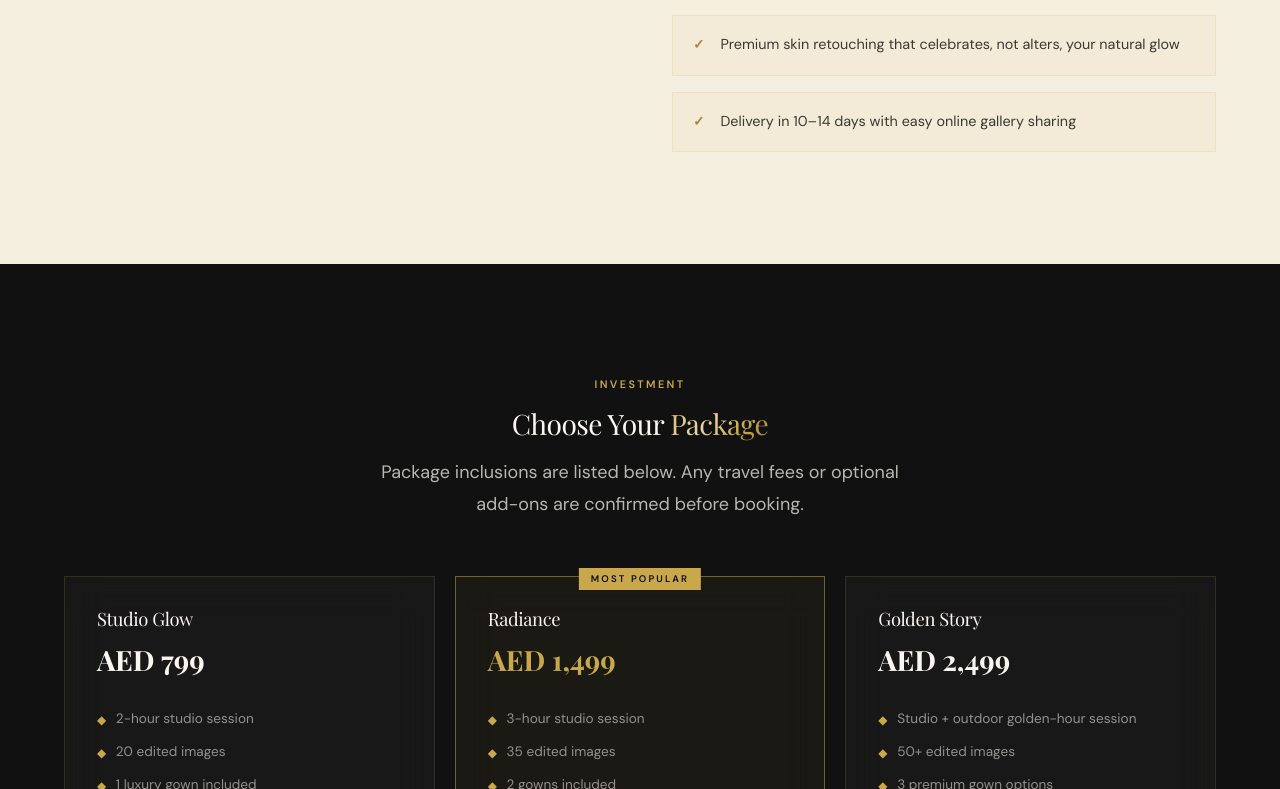
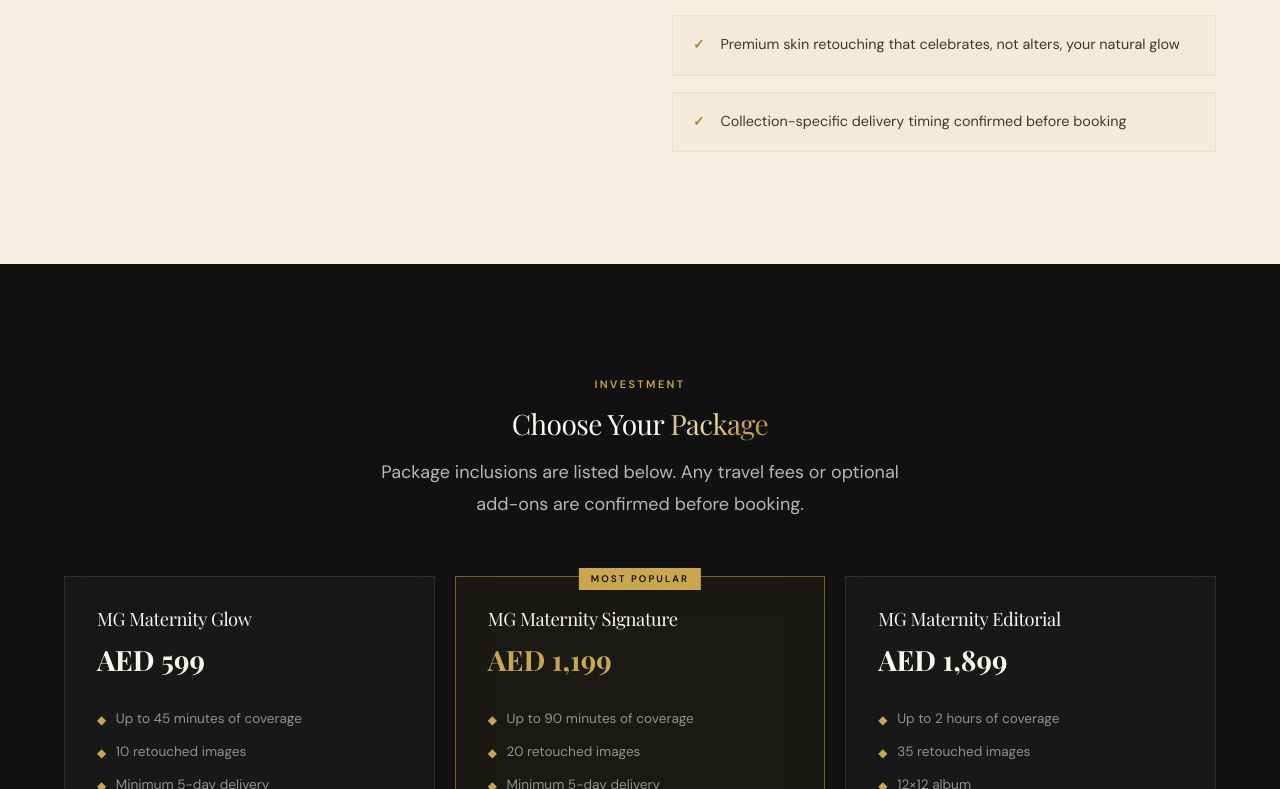
Before and after one commit to mgphotographyglobal/mgphotographyglobal, a Next.js app: page /maternity-photography-dubai in a window 1280 px wide. Shown: the part 5391-6180 px from the top of the page. Built offline with nearby package versions, Linux system fonts and the light colour scheme; a web font is replaced by a local one.

Commit message:
fix(seo): align Dubai maternity collections

```diff
--- a/app/maternity-photography-dubai/page.tsx
+++ b/app/maternity-photography-dubai/page.tsx
@@ -4,7 +4,7 @@ import type { Metadata } from "next";
 
 const baseMetadata: Metadata = {
   title: "Maternity Photography Dubai | MG Photography UAE",
-  description: "Radiant maternity photography in Dubai. Cinematic luxury pregnancy portraits, home or outdoor. Trusted by 150+ mothers.",
+  description: "Maternity photography in Dubai with 45-minute, 90-minute and two-hour collections. Compare retouched-image counts, delivery timing and album options.",
   alternates: { canonical: "https://mgphotographyglobal.com/maternity-photography-dubai/" },
 };
 
@@ -30,24 +30,24 @@ Best session timing is between 28–34 weeks of pregnancy, when your bump is bea
       "Studio & golden-hour outdoor options across Dubai",
       "Partner and family inclusion shots always welcomed",
       "Premium skin retouching that celebrates, not alters, your natural glow",
-      "Delivery in 10–14 days with easy online gallery sharing",
+      "Collection-specific delivery timing confirmed before booking",
     ],
   },
   packages: [
     {
-      name: "Studio Glow",
-      price: "AED 799",
-      features: ["2-hour studio session","20 edited images","1 luxury gown included","2 backdrop setups","High-resolution gallery"],
+      name: "MG Maternity Glow",
+      price: "AED 599",
+      features: ["Up to 45 minutes of coverage","10 retouched images","Minimum 5-day delivery"],
     },
     {
-      name: "Radiance",
-      price: "AED 1,499",
-      features: ["3-hour studio session","35 edited images","2 gowns included","Partner/family shots","4 backdrop setups","1 complimentary 8×10 print","Gallery within 10 days"],
+      name: "MG Maternity Signature",
+      price: "AED 1,199",
+      features: ["Up to 90 minutes of coverage","20 retouched images","Minimum 5-day delivery"],
     },
     {
-      name: "Golden Story",
-      price: "AED 2,499",
-      features: ["Studio + outdoor golden-hour session","50+ edited images","3 premium gown options","Complete family shots","Drone portrait (outdoor)","Premium print album","Priority 7-day delivery"],
+      name: "MG Maternity Editorial",
+      price: "AED 1,899",
+      features: ["Up to 2 hours of coverage","35 retouched images","12×12 album","Minimum 7-day delivery"],
     },
   ],
   faq: [
@@ -55,6 +55,7 @@ Best session timing is between 28–34 weeks of pregnancy, when your bump is bea
     { q: "What should I wear for the session?", a: "We provide a curated selection of luxury gowns for all sessions. You're also welcome to bring your own outfits. We'll discuss wardrobe options in your pre-session consultation call." },
     { q: "Can my partner or family join?", a: "Absolutely — and we encourage it. Partner and family shots add beautiful emotional depth to your maternity gallery. Siblings especially create magical moments." },
     { q: "Is outdoor shooting available?", a: "Yes. We offer stunning outdoor sessions at golden-hour locations across Dubai — desert dunes, beachfronts, architectural backdrops, and green parks." },
+    { q: "Which maternity collections are available?", a: "MG Maternity Glow is AED 599 with up to 45 minutes and 10 retouched images. Signature is AED 1,199 with up to 90 minutes and 20 retouched images. Editorial is AED 1,899 with up to 2 hours, 35 retouched images and a 12×12 album." },
   ],
   ctaText: "Celebrate This Season of You. Book Your Maternity Session.",
   keywords: ["maternity photography Dubai", "pregnancy photoshoot Dubai"],
```
